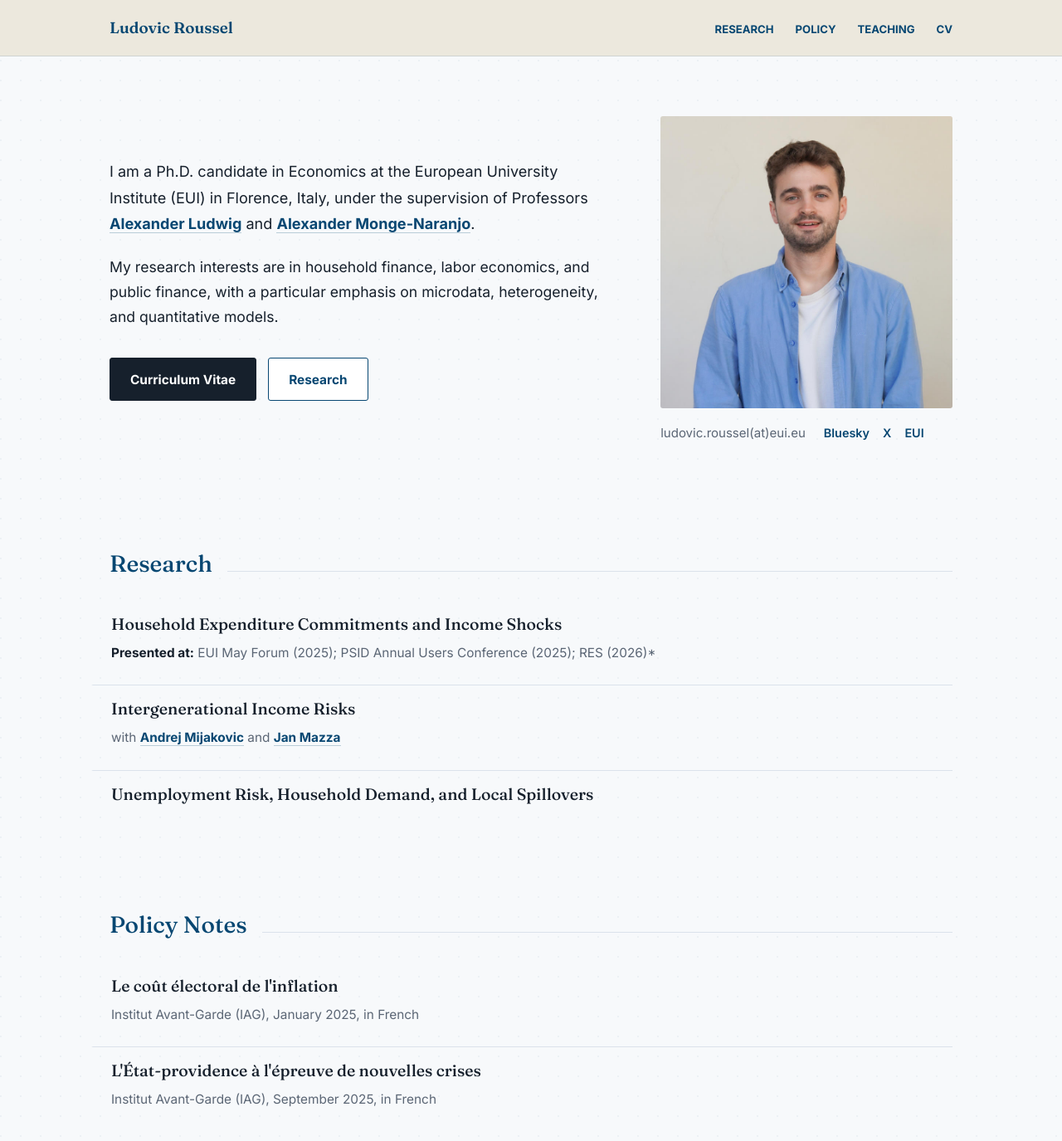
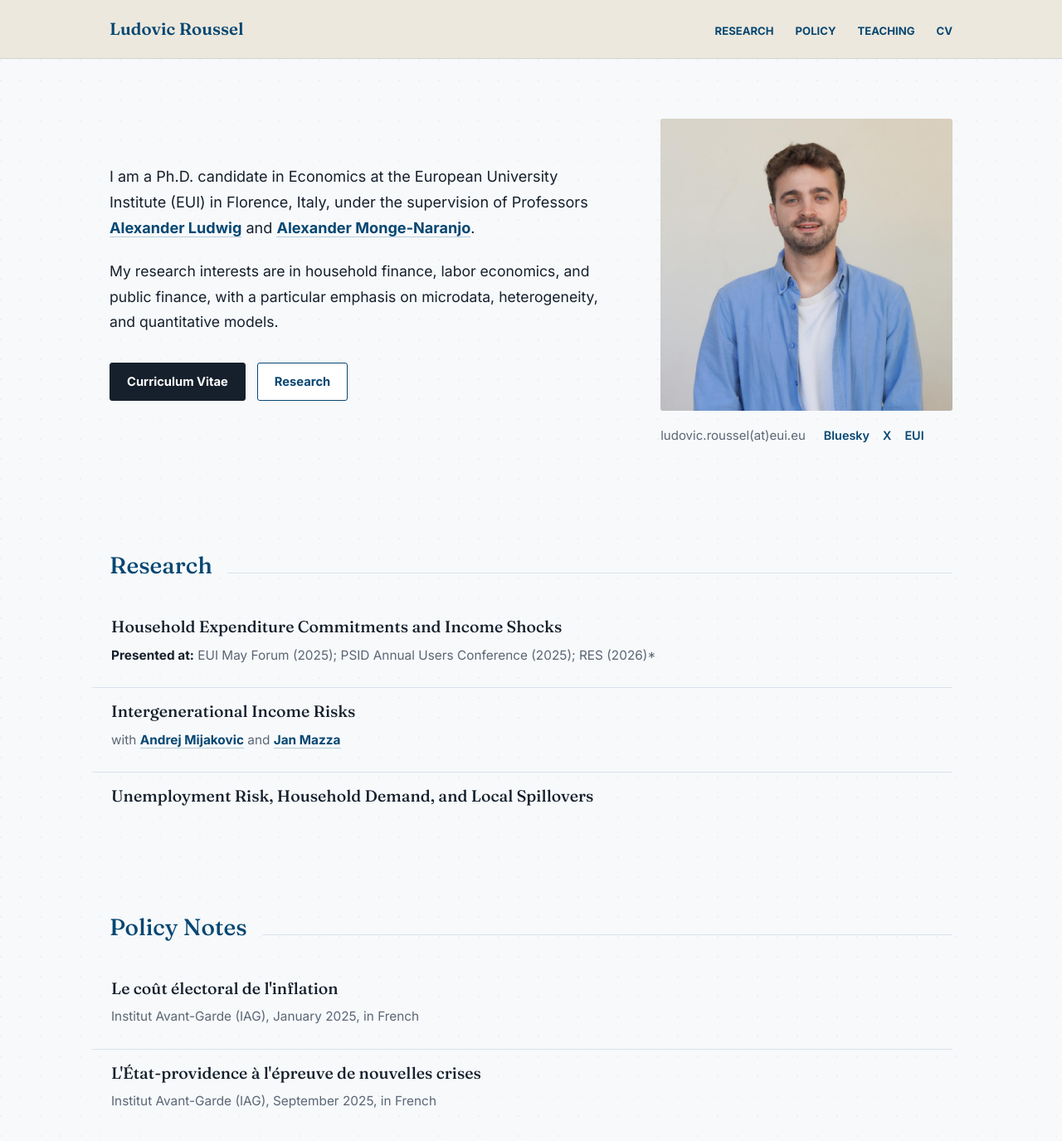
Before and after one commit to LudovicRoussel/ludovicroussel.github.io, a Jekyll site: the page built from index.md, in a window 1280 px wide and 1400 px high. Shown: the top 1375 px of the window at 83% size. Built offline with Jekyll 4.4.1, drawn with Linux system fonts in a browser that asks for light colours.

Commit message:
Adjust header name and button sizing

```diff
--- a/_sass/site.scss
+++ b/_sass/site.scss
@@ -84,6 +84,7 @@ a:hover {
 
 .onepage-nav .wordmark {
   color: $euiBlue;
+  font-size: 1.28rem;
 }
 
 .nav-links {
@@ -186,10 +187,10 @@ a:hover {
   display: inline-flex;
   align-items: center;
   justify-content: center;
-  min-height: 52px;
-  padding: 12px 24px;
+  min-height: 46px;
+  padding: 10px 20px;
   border-radius: 3px;
-  font-size: 0.96rem;
+  font-size: 0.92rem;
   font-weight: 700;
   text-decoration: none;
   transition: background 0.18s ease, color 0.18s ease, border-color 0.18s ease;
```
